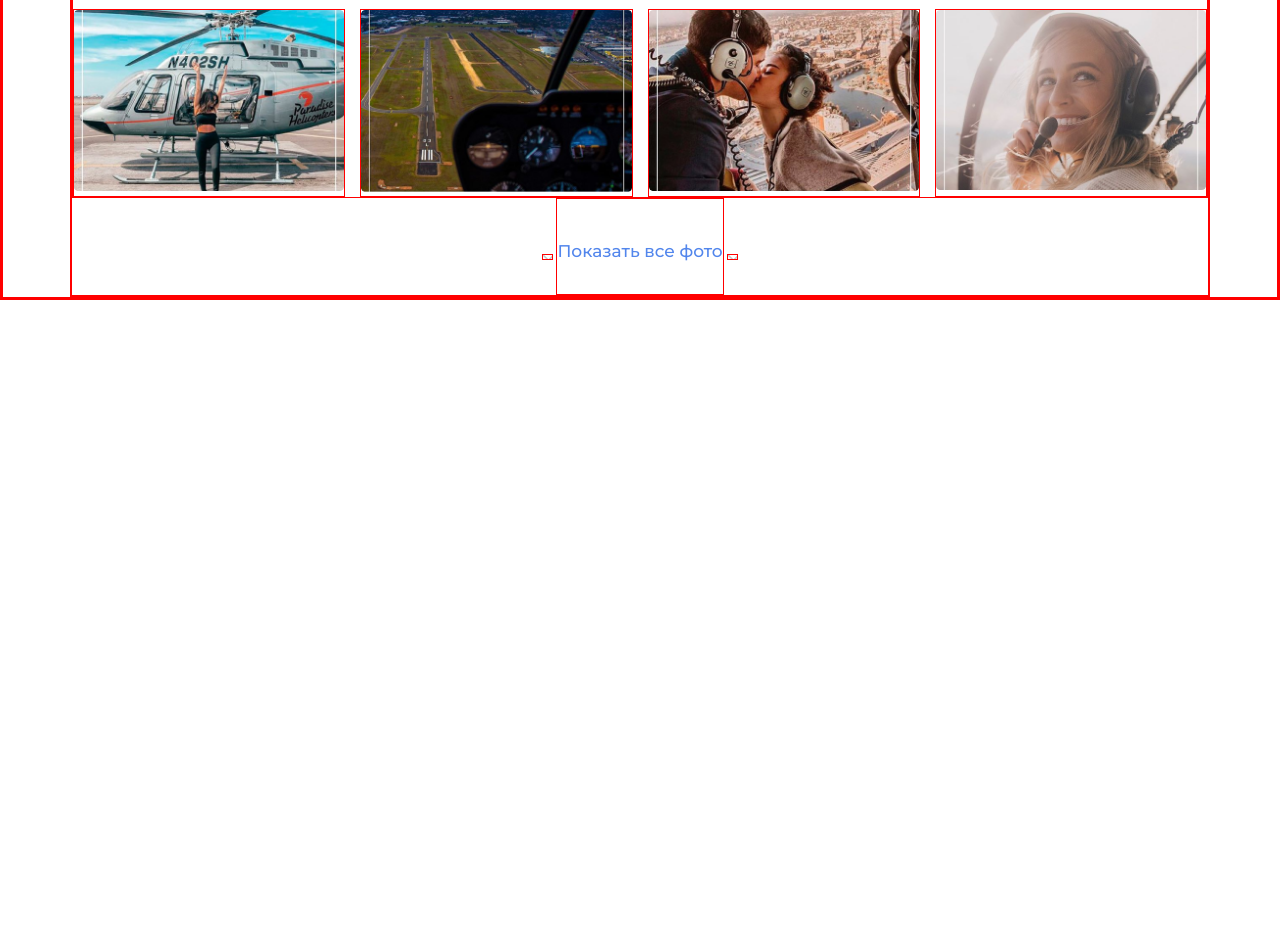
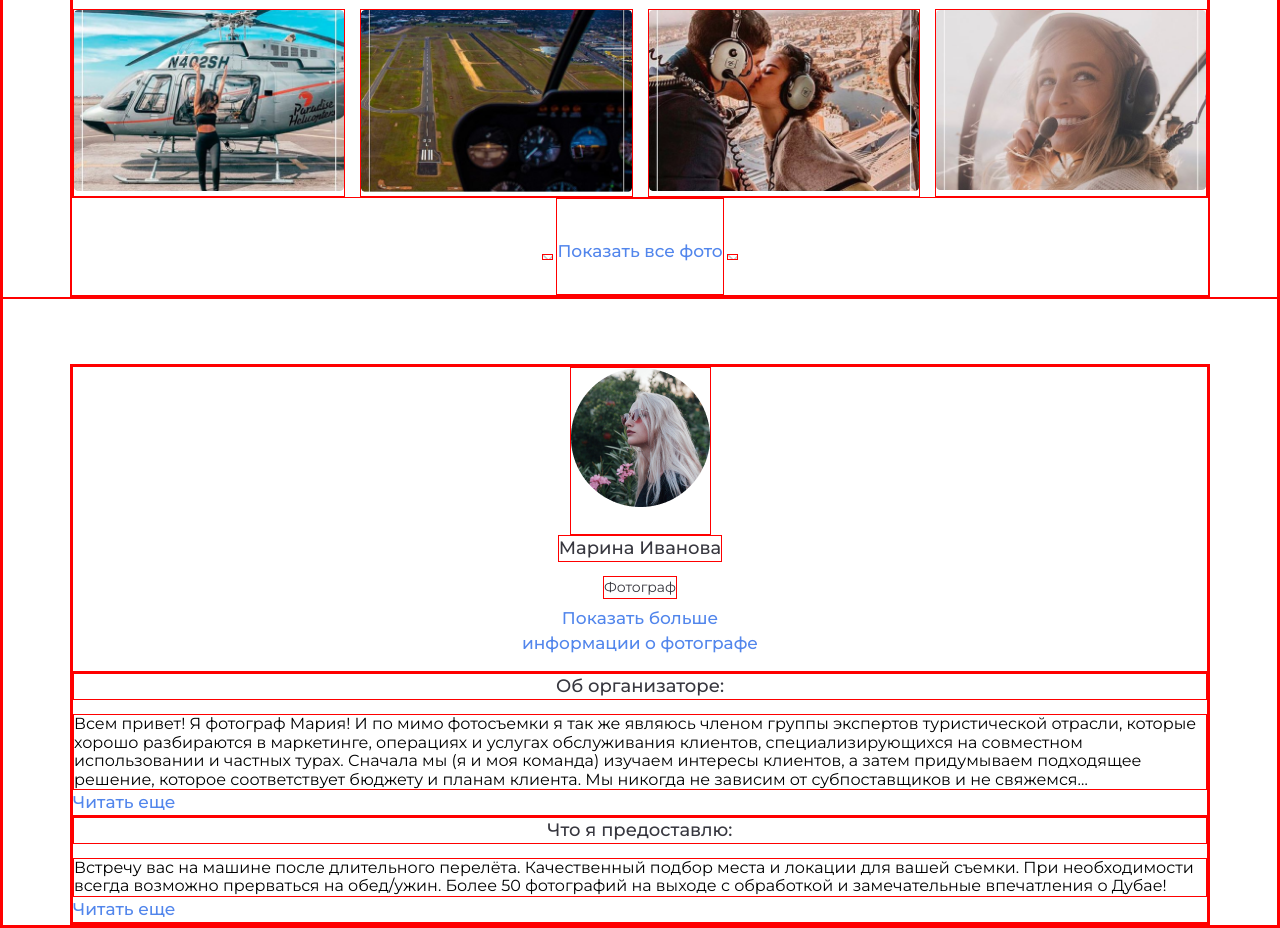
Before and after one commit to ladudasha/HelyFly, a website: page src/index.html in a window 1280 px wide. Shown: the part 1848-2776 px from the top of the page. Before the commit the page ends 2148 px from the top, so only its background shows below. Drawn offline with nearby package versions, Linux system fonts and the light colour scheme; files that its build step writes are made by us from their sources; files whose address does not match are found by name.

Commit message:
section ivnova start

```diff
--- /dev/null
+++ b/src/assets/scss/components/_link.scss
@@ -0,0 +1,6 @@
+.link {
+    font-size: 17px;
+    font-weight: 500;
+    line-height: 25px;
+    color: #5286ec;
+}
--- a/src/assets/scss/components/_title.scss
+++ b/src/assets/scss/components/_title.scss
@@ -1,13 +1,8 @@
 .title {
     font-family: Montserrat;
-    font-weight: normal;
+    font-weight: 400;
     font-size: 28px;
     line-height: 34px;
     text-align: center;
     color: #37373F;
-    // font-family: "Muli-ExtraBold";
-    // color: #f7ae3b;
-    // font-weight: bold;
-    // font-size: 50px;
-    // letter-spacing: -1px;
 }
--- /dev/null
+++ b/src/assets/scss/components/blocks/_ivanova.scss
@@ -0,0 +1,38 @@
+.ivanova {
+    padding-top: 65px;
+    .container {
+        @extend %container;
+    }
+    &__grid {
+        display: grid;
+        grid-template-columns: 1fr;
+        // grid-template-rows: repeat(1fr, 1fr, 1fr);
+    }
+    &__inner {
+        display: flex;
+        flex-direction: column;
+        justify-content: center;
+        align-items: center;
+    }
+    &__img {
+        margin-bottom: 23px;
+    }
+    &__title {
+        @include text (18px, 500, 22px, $secondaryColor);
+        margin-bottom: 7px;
+    }
+    &__photograf {
+        margin-bottom: 7px;
+        @include text (14px, 400, 21px, $secondaryColor);
+    }
+    &__link {
+        max-width: 279px;
+        text-align: center;
+        margin-bottom: 15px;
+        // @include text (17px, 500, 25px, $linkColor);
+    }
+    &__title {
+        @include text (18px, 500, 25px, secondaryColor);
+        margin-bottom: 14px;
+    }
+}
--- a/src/assets/scss/style.scss
+++ b/src/assets/scss/style.scss
@@ -1,7 +1,10 @@
 @import "./abstracts/normalize.scss";
 @import "./abstracts/vars";
 @import './abstracts/mixins';
+@import './components/title';
+@import './components/link';
 @import "./layout/header";
 @import "./components/blocks/main";
 @import "./components/blocks/info";
 @import "./components/blocks/photocards";
+@import "./components/blocks/ivanova";
--- a/src/index.html
+++ b/src/index.html
@@ -44,9 +44,7 @@
     </header>
 
     <section class="main">
-
         <div class="container">
-
             <div class="main__wrapper">
 
                 <h1 class="main__title">Эксклюзивная <span>фотосессия</span> при полете на вертолете
@@ -109,9 +107,7 @@
 
             <div class="photocards__wrapper">
 
-
-                <h2 class="photocards__title">Фотографии пакета</h2>
-
+                <h2 class="photocards__title title">Фотографии пакета</h2>
 
                 <div class="photocards__grid">
 
@@ -133,14 +129,59 @@
                 </div>
 
                 <div class="photocards__buttom">
-                    <a class="photocards__more"> Показать все фото</a>
+                    <a class="photocards__link link"> Показать все фото</a>
 
                 </div>
 
             </div>
 
+        </div>
 
+    </section>
+
+    <section class="ivanova">
+        <div class="container">
+            <div class="ivanova__grid">
+                <div class="ivanova__inner">
+
+                    <div class="ivanova__photo">
+                        <img class="ivanova__img" src="./assets/images/ivanova/ivanova.png" alt="ivanova">
+                    </div>
+
+                    <h3 class="ivanova__title title">Марина Иванова</h3>
+
+                    <p class="ivanova__photograf">Фотограф</p>
+
+                    <a class="ivanova__link link" href="#">Показать больше
+                        информации о фотографе</a>
+                </div>
+
+                <div class="ivanova__content-first">
+                    <h3 class="ivanova__title title">Об организаторе:</h3>
+
+                    <p class="ivanova__text">Всем привет! Я фотограф Мария! И по мимо фотосъемки я так же являюсь членом группы экспертов туристической отрасли, которые хорошо разбираются в маркетинге, операциях и услугах обслуживания клиентов, специализирующихся на совместном
+                        использовании и частных турах. Сначала мы (я и моя команда) изучаем интересы клиентов, а затем придумываем подходящее решение, которое соответствует бюджету и планам клиента. Мы никогда не зависим от субпоставщиков и не свяжемся…</p>
+
+                    <a class="ivanova__link link" href="#">Читать еще</a>
+                </div>
+
+                <div class="ivanova__content-two">
+                    <h3 class="ivanova__title title">Что я предоставлю:</h3>
+
+                    <p class="ivanova__text">Встречу вас на машине после длительного перелёта. Качественный подбор места и локации для вашей съемки. При необходимости всегда возможно прерваться на обед/ужин. Более 50 фотографий на выходе с обработкой и замечательные впечатления
+                        о Дубае!</p>
+
+                    <a class="ivanova__link link" href="#">Читать еще</a>
+                </div>
+
+
+            </div>
         </div>
+
+
+
+
+
 
 
 
```
Also changed, not shown: dist/assets/css/style.css, dist/assets/css/style.min.css, dist/assets/images/ivanova/ivanova.png (added), dist/index.html, src/assets/images/ivanova/ivanova.png (added), 1 other file.
